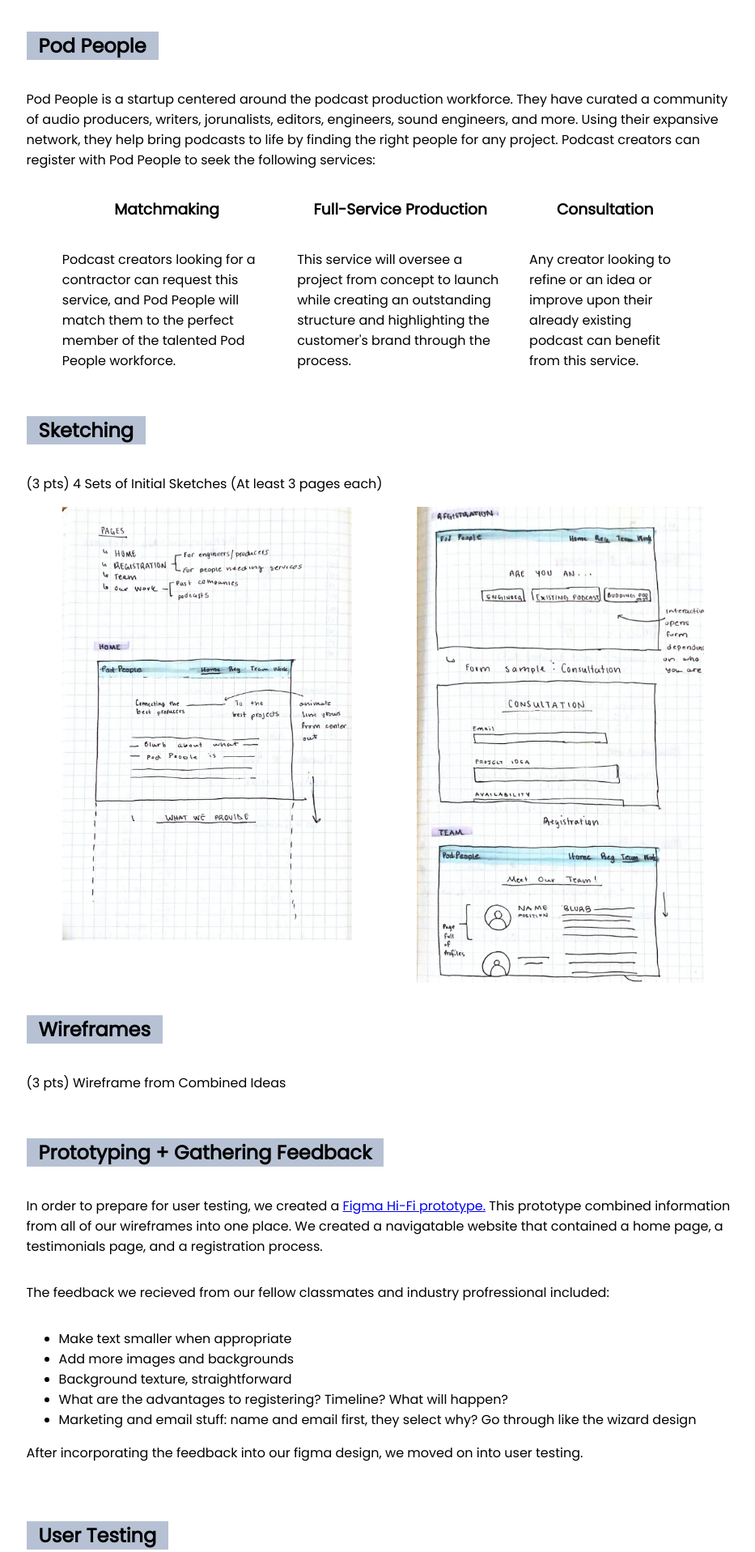
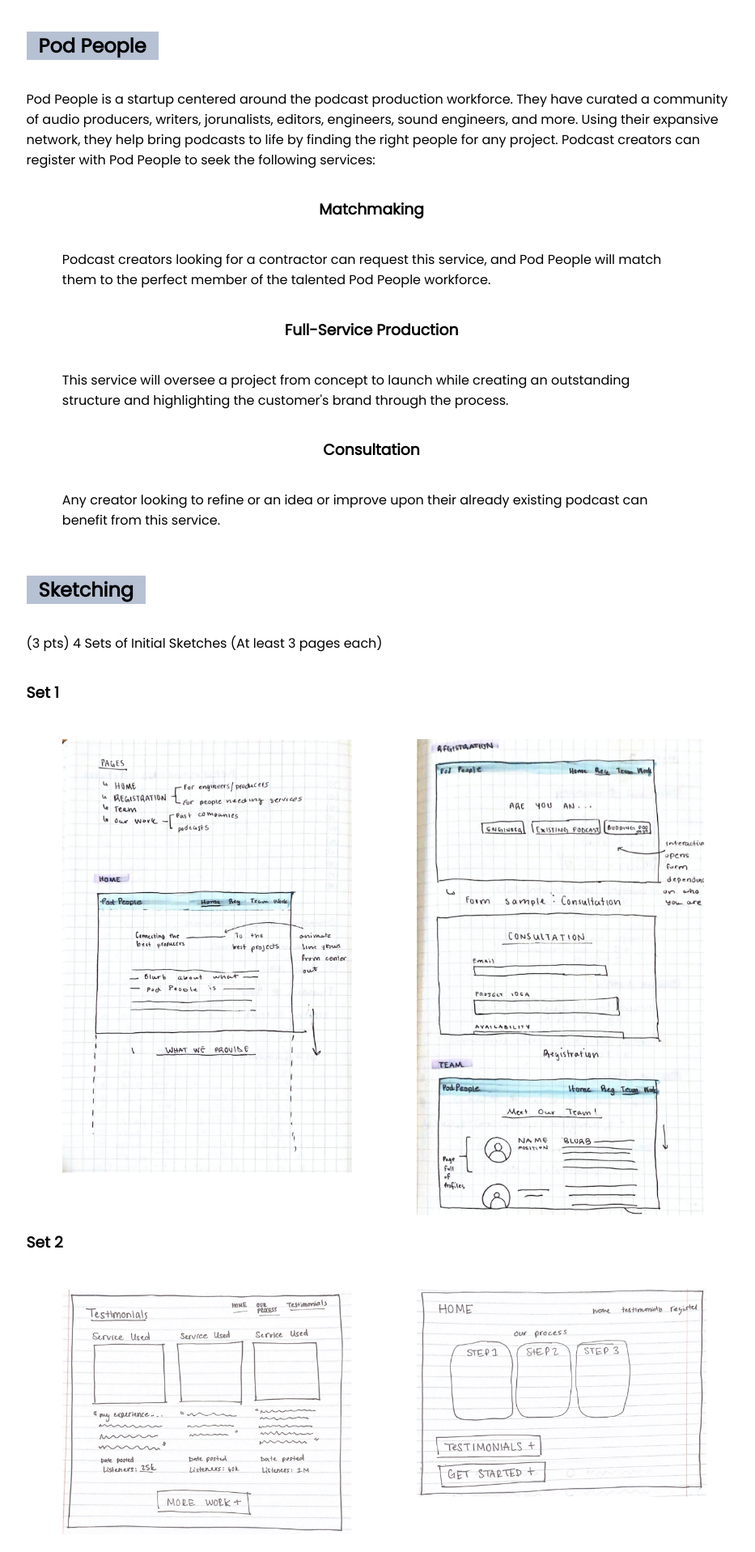
Before and after one commit to salvara1/iterativedesign, a PHP site: page / in a window 1280 px wide. Shown: the part 336-2253 px from the top of the page at 81% size, without its empty margins (165-1098 px from the left). Run offline with PHP 8.4, Linux system fonts and the light colour scheme.

Commit message:
Adding sketches

```diff
--- a/home.html
+++ b/home.html
@@ -63,9 +63,17 @@
       <p>
         (3 pts) 4 Sets of Initial Sketches (At least 3 pages each)
       </p>
+      <h3>Set 1</h3>
       <div class="row_container">
         <img class="img" src="./img/maliquesketch1.png" alt="interface sketch">
         <img class="img" src="./img/maliquesketch2.png" alt="interface sketch">
+      </div>
+
+      <h3>Set 2</h3>
+      <div class="row_container">
+        <img class="img" src="./img/stephsketch1.jpg" alt="interface sketch">
+        <img class="img" src="./img/stephsketch3.jpg" alt="interface sketch">
+        <img class="img" src="./img/stephsketch2.jpg" alt="interface sketch">
       </div>
     </div>
 
--- a/index.css
+++ b/index.css
@@ -8,6 +8,9 @@ body{
   font-family: 'Poppins', sans-serif;
   align-items: center;
   justify-content: flex-start;
+}
+.img {
+  margin-top: 3%;
 }
 
 header{
@@ -30,10 +33,7 @@ header{
   align-items: flex-start;
   align-self: center;
   max-width: 90%;
-}
-
-h3 {
-  text-align: center;
+  flex-wrap: wrap;
 }
 
 .definitions {
```
